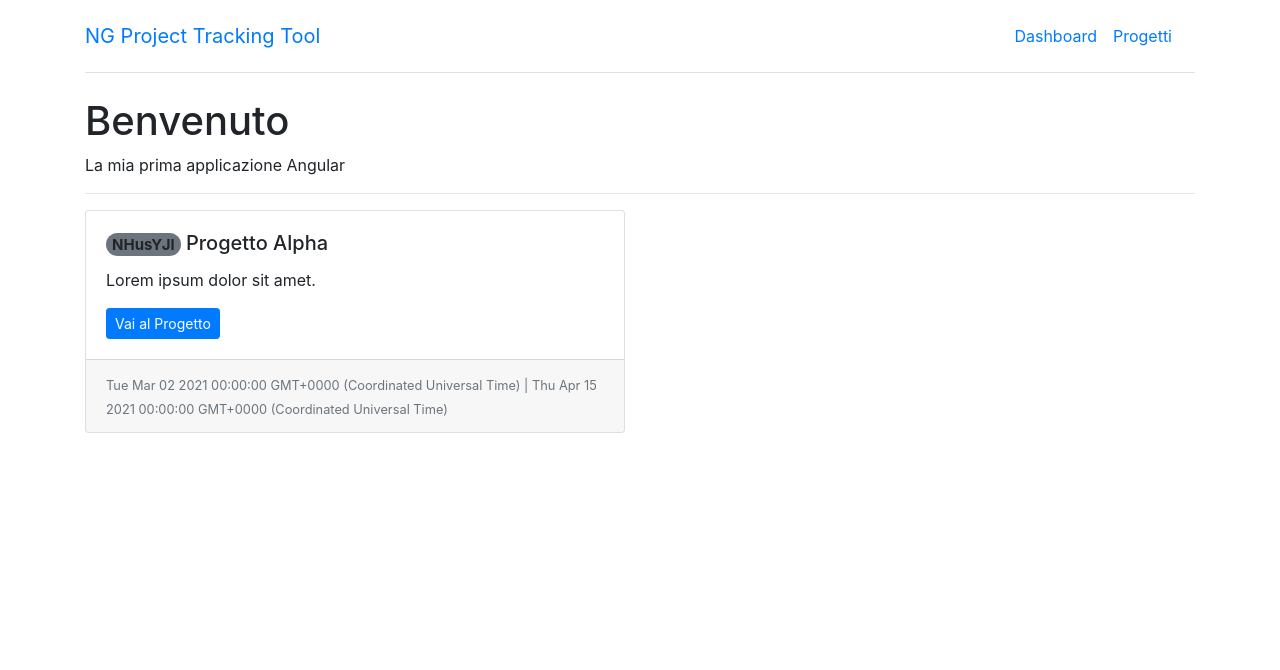
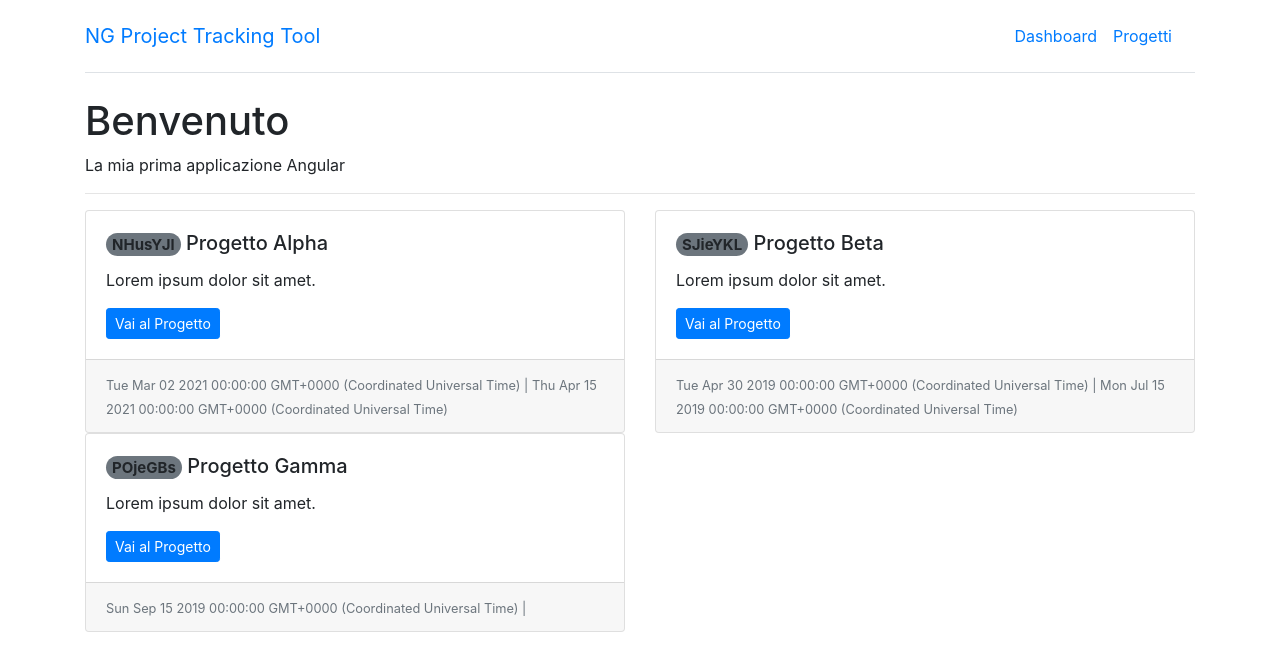
Before and after one commit to paolomax/progetto-prof-angular-corso, an Angular app: page / in a window 1280 px wide. Shown: the top 670 px of the page. Built offline with nearby package versions, Linux system fonts and the light colour scheme.

Commit message:
add ngFor on project.component.html

```diff
--- a/src/app/project/project/project.component.html
+++ b/src/app/project/project/project.component.html
@@ -1,18 +1,18 @@
 <div class="row row-cols-1 row-cols-md-2 g-4">
-    <div class="col">
+    <div class="col" *ngFor="let project of projects">
         <div class="card">
             <div class="card-body">
                 <h5 class="card-title">
-                    <span class="badge bg-secondary rounded-pill">{{ projects[0].code  }}</span>
-                    {{ projects[0].name }}
+                    <span class="badge bg-secondary rounded-pill">{{ project.code  }}</span>
+                    {{ project.name }}
                 </h5>
-                <p class="card-text">{{ projects[0].description }}</p>
+                <p class="card-text">{{ project.description }}</p>
                 <a href="#" class="btn btn-primary btn-sm ">Vai al Progetto</a>
             </div>
             <div class="card-footer">
                 <small class="text-muted">
-                    <span>{{ projects[0].start }}</span>
-                    <span> | {{ projects[0].end }}</span>
+                    <span>{{ project.start }}</span>
+                    <span> | {{ project.end }}</span>
                 </small>
             </div>
         </div>
```
